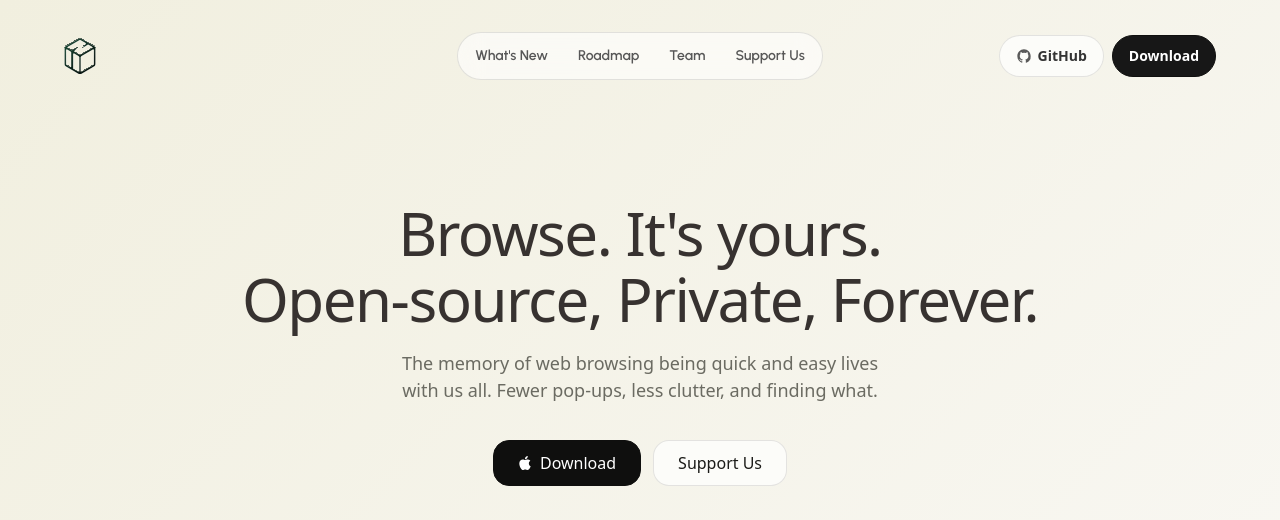
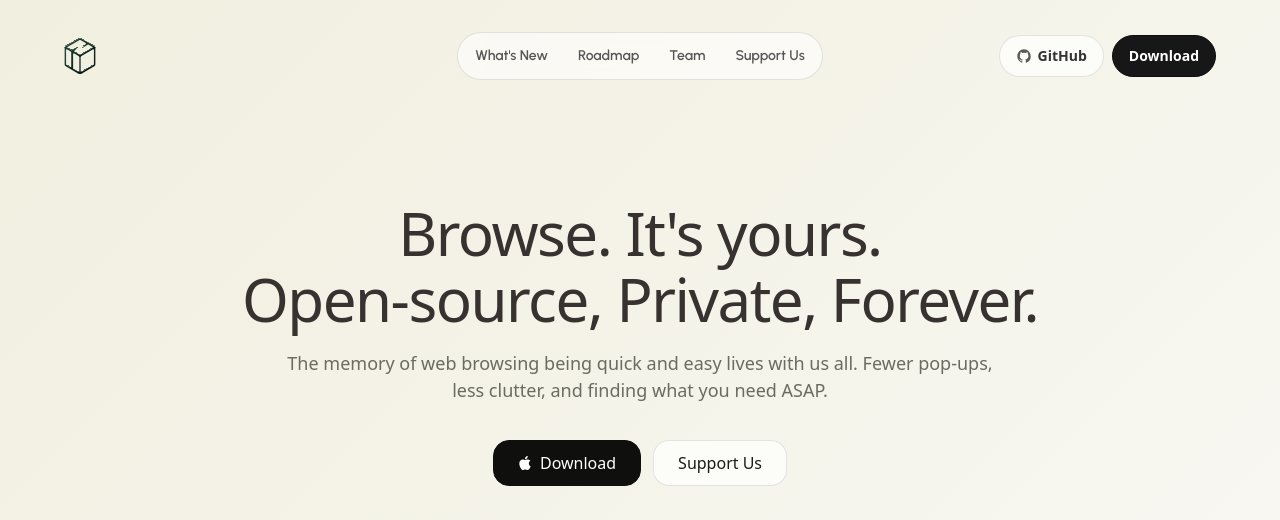
Before and after one commit to nook-browser/www, an Astro site: page / in a window 1280 px wide. Shown: the top 520 px of the page. Built offline with nearby package versions, Linux system fonts and the light colour scheme; Astro itself is replaced by a stand-in of ours; no server answers; a web font is replaced by a local one.

Commit message:
Update index.astro

```diff
--- a/src/pages/index.astro
+++ b/src/pages/index.astro
@@ -85,8 +85,8 @@ const questions = [
         data-reveal
         data-reveal-delay="90"
       >
-        The memory of web browsing being quick and easy lives <br /> with us all.
-        Fewer pop-ups, less clutter, and finding what.
+        The memory of web browsing being quick and easy lives with us all.
+        Fewer pop-ups, less clutter, and finding what you need ASAP.
       </p>
       <div
         class="flex justify-center gap-3 mt-[36px]"
```
